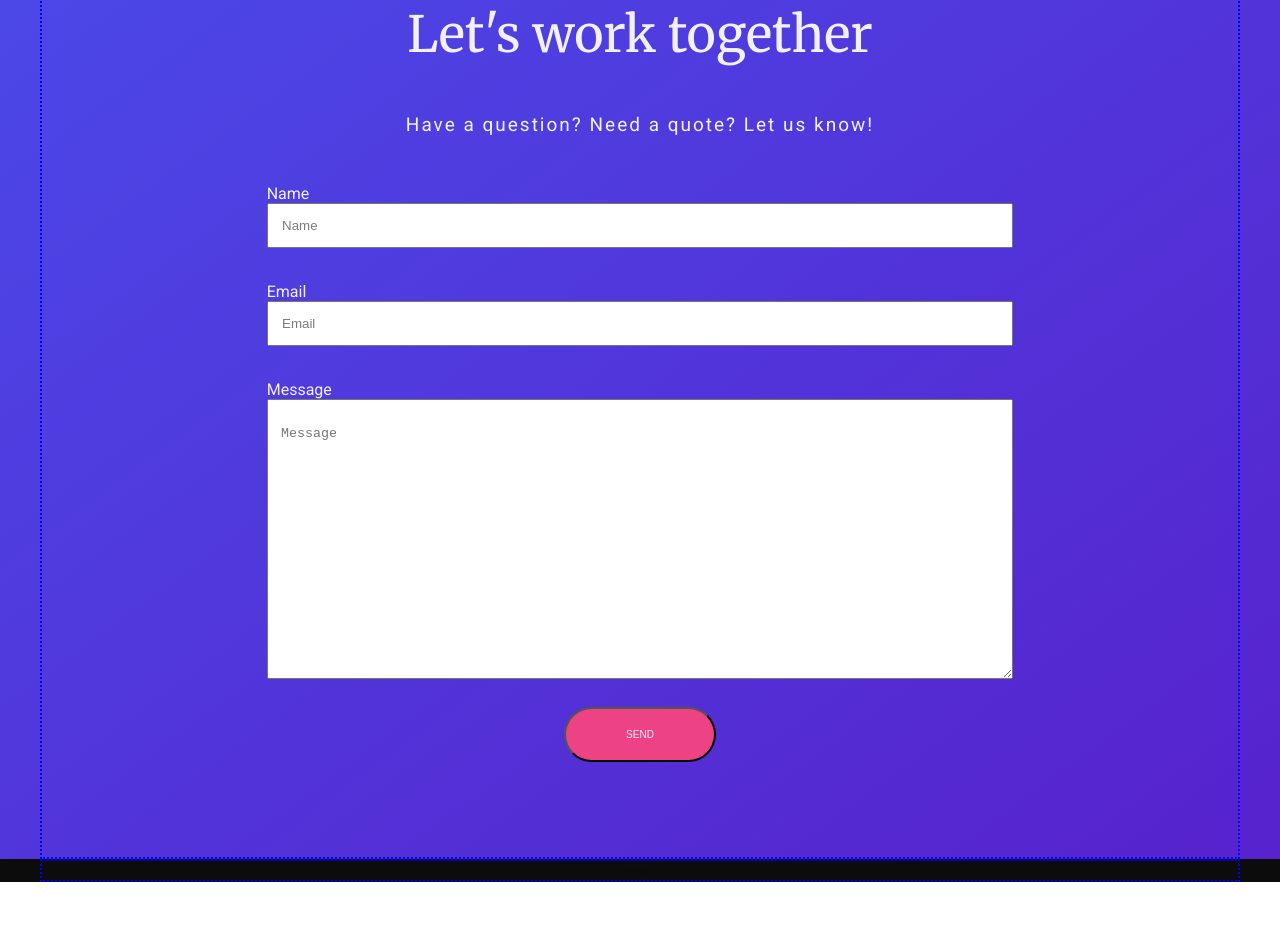
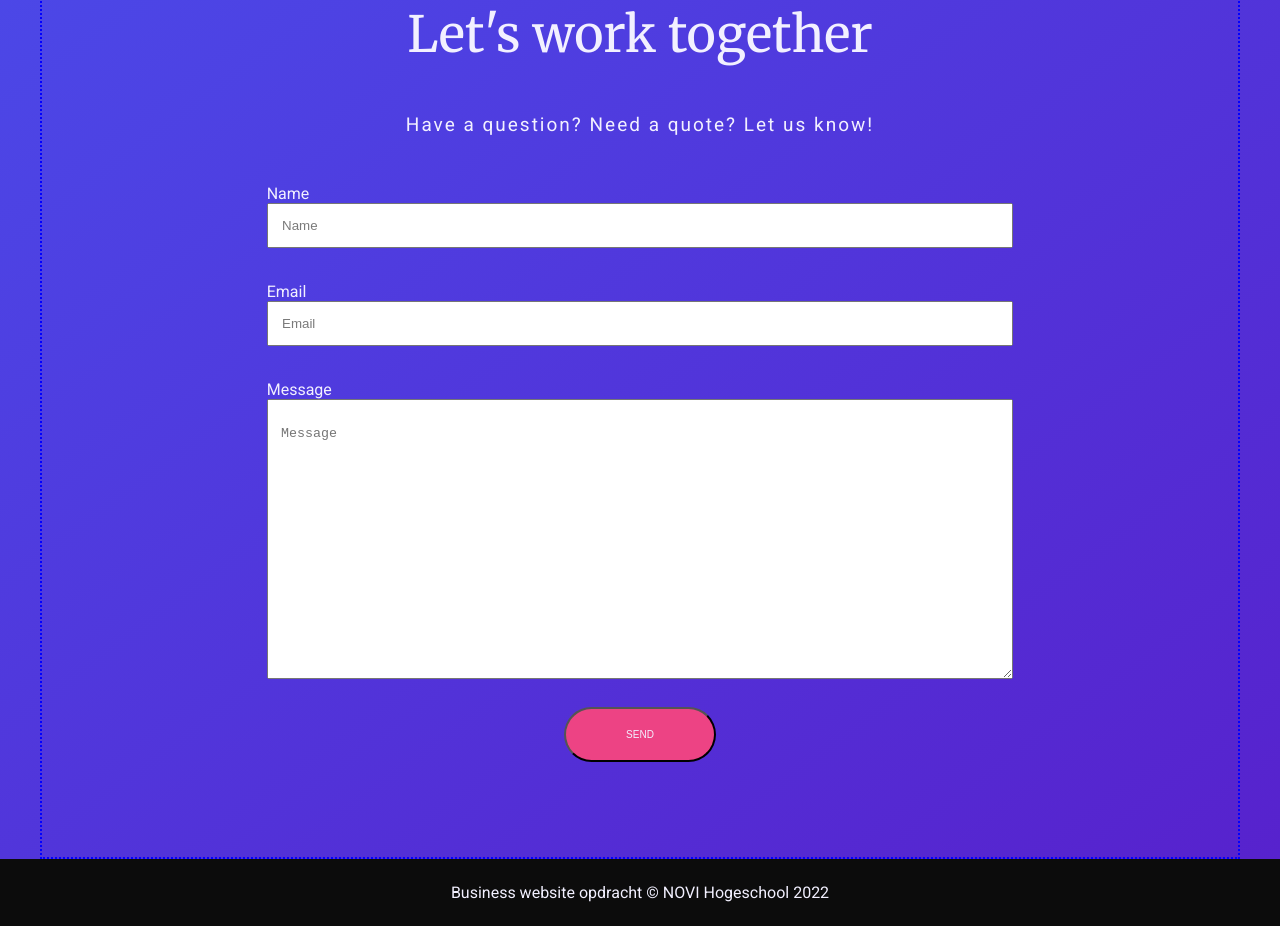
Before and after one commit to Nicolette47/Huiswerk-les4-afronding-html-css, a plain HTML site: page index.html in a window 1280 px wide. Shown: the part 3007-3933 px from the top of the page. Before the commit the page ends 3889 px from the top, so only its background shows below. Drawn offline with Linux system fonts and the light colour scheme.

Commit message:
footer klaar

```diff
--- a/assets/styles/styles.css
+++ b/assets/styles/styles.css
@@ -311,7 +311,13 @@ input:focus {
     background-color: var(--normal-text-color);
 }
 
+.inner-container__footer {
+    color: var(--whiteish-text-color);
+    align-items: center;
+}
 
-
+.inner-container__footer p {
+    padding: 1.5em 0 ;
+}
 
 /*-------------------- Media queries---------------------------*/
--- a/index.html
+++ b/index.html
@@ -172,8 +172,8 @@
     </form>
 </main>
 <footer class="outer-container footer-section">
-    <div class="inner-container">
-        <p>copywright</p>
+    <div class="inner-container__footer">
+        <p>Business website opdracht © NOVI Hogeschool 2022</p>
     </div>
 </footer>
 </body>
```
